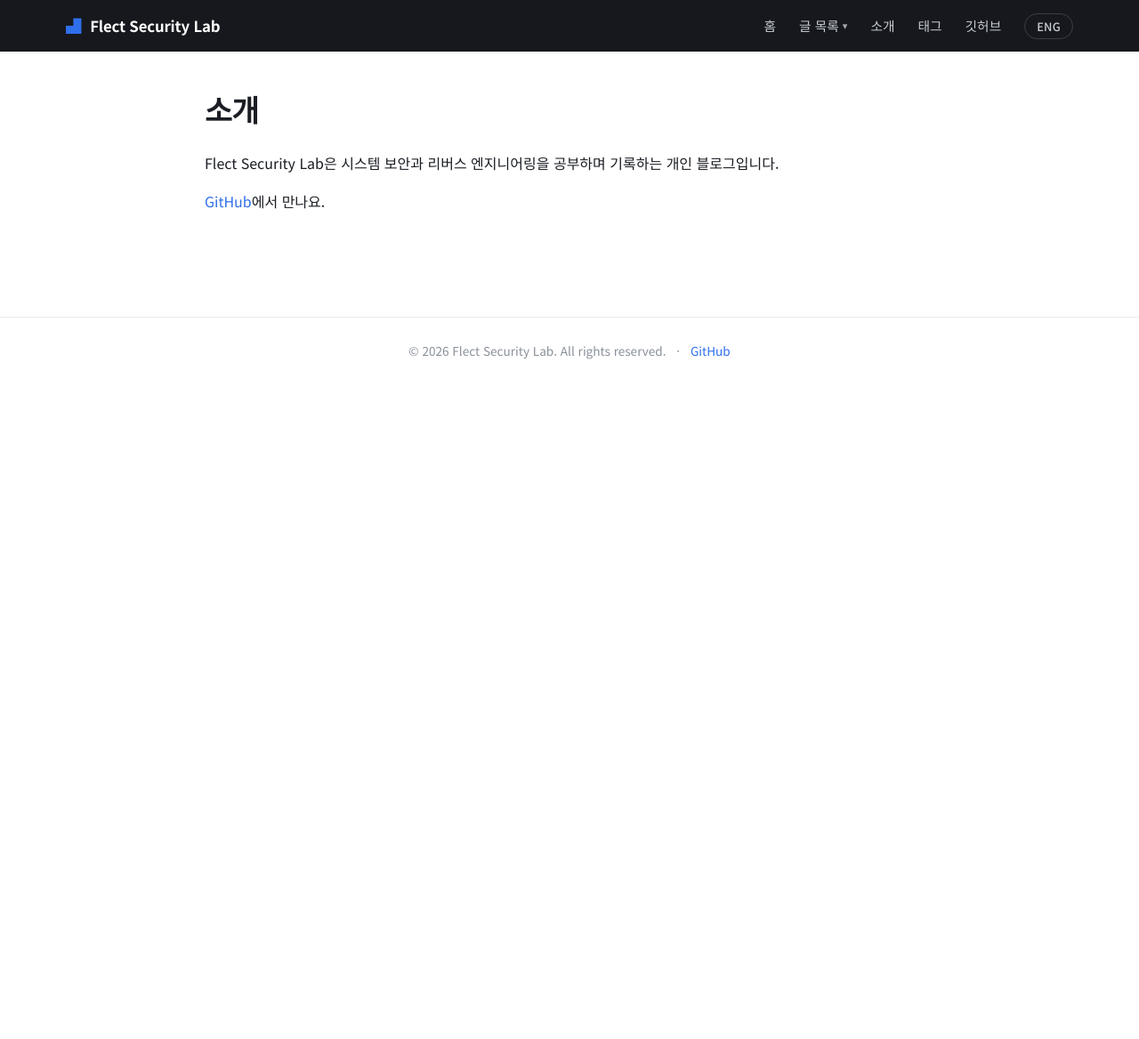
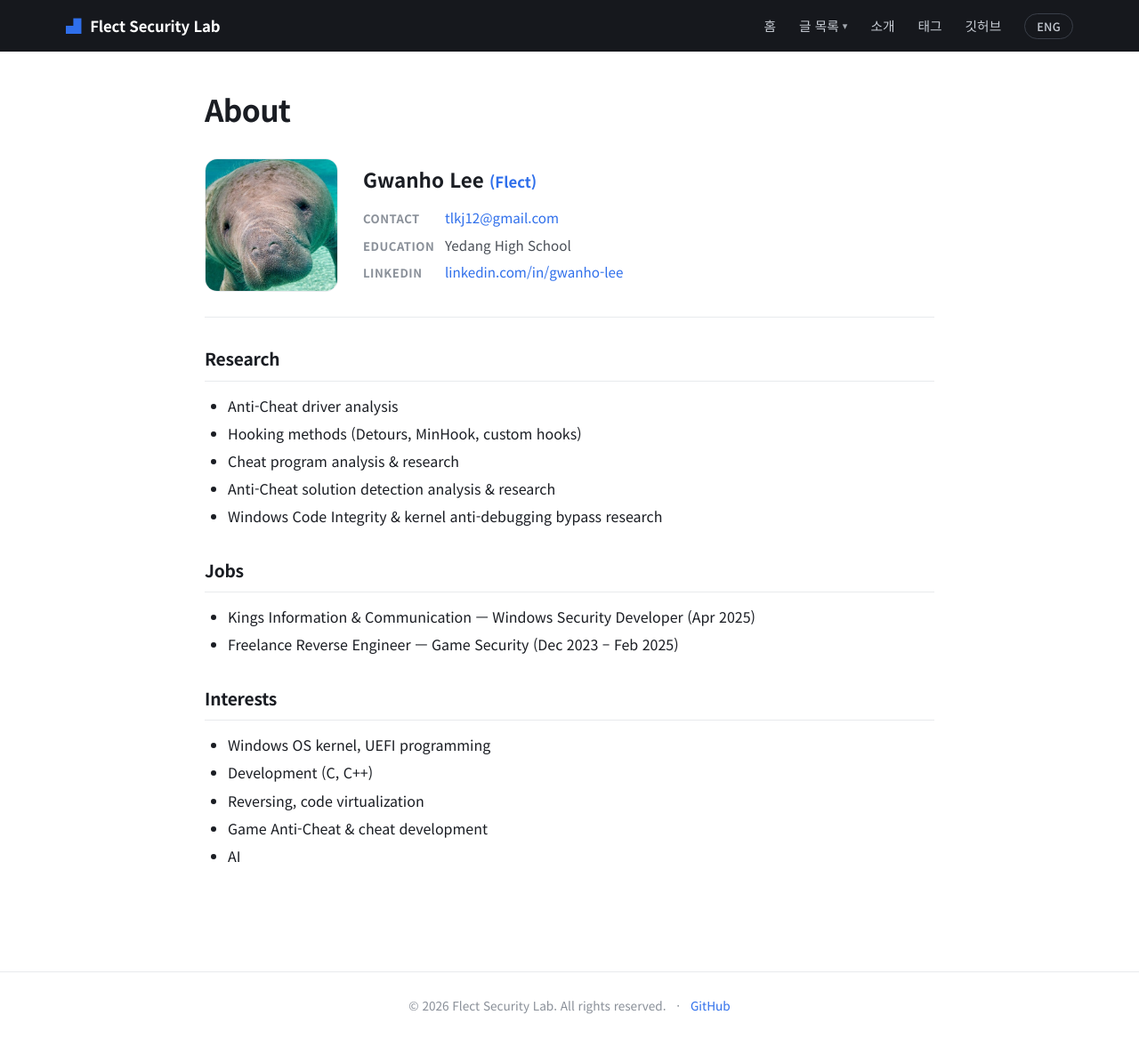
Before and after one commit to LeeGwan/LeeGwan.github.io, a Jekyll site: the page built from ko/about.md, in a window 1280 px wide and 1168 px high. Shown: the whole window at 89% size. Built offline with Jekyll 4.4.1, drawn with Linux system fonts in a browser that asks for light colours.

Commit message:
Add files via upload

```diff
--- a/assets/css/style.css
+++ b/assets/css/style.css
@@ -300,3 +300,26 @@ a:hover { text-decoration: underline; }
   .nav-drop.open .nav-menu { display: block; }
   .content-wide { padding: 28px 0 60px; }
 }
+
+/* ---------- About / profile page ---------- */
+.profile-card {
+  display: flex; gap: 28px; align-items: center;
+  padding: 8px 0 28px; margin-bottom: 8px;
+  border-bottom: 1px solid var(--line);
+}
+.profile-img {
+  width: 150px; height: 150px; object-fit: cover;
+  border-radius: 14px; border: 1px solid var(--line); flex-shrink: 0;
+}
+.profile-name { font-size: 1.4rem; font-weight: 700; margin: 0 0 12px; border: 0; padding: 0; }
+.profile-nick { color: var(--accent); font-weight: 600; font-size: 1.05rem; }
+.profile-list { list-style: none; margin: 0; padding: 0; }
+.profile-list li { margin: 5px 0; font-size: .95rem; color: var(--ink-soft); }
+.profile-list .pk {
+  display: inline-block; min-width: 92px; color: var(--muted);
+  font-weight: 600; font-size: .82rem; text-transform: uppercase; letter-spacing: .04em;
+}
+.profile-page .post-body h2 { font-size: 1.2rem; margin-top: 30px; }
+@media (max-width: 600px) {
+  .profile-card { flex-direction: column; align-items: flex-start; gap: 18px; }
+}
--- a/ko/about.md
+++ b/ko/about.md
@@ -3,16 +3,49 @@ layout: default
 lang: ko
 ref: about
 permalink: /ko/about/
-title: "소개"
+title: "About"
 no_sidebar: true
 ---
-<article class="post">
+<article class="post profile-page">
   <header class="post-head">
-    <h1 class="post-title">소개</h1>
+    <h1 class="post-title">About</h1>
   </header>
+
+  <div class="profile-card">
+    <img class="profile-img" src="{{ '/assets/img/profile.jpg' | relative_url }}" alt="Profile">
+    <div class="profile-meta">
+      <h2 class="profile-name">Gwanho Lee <span class="profile-nick">(Flect)</span></h2>
+      <ul class="profile-list">
+        <li><span class="pk">Contact</span><a href="mailto:tlkj12@gmail.com">tlkj12@gmail.com</a></li>
+        <li><span class="pk">Education</span>Yedang High School</li>
+        <li><span class="pk">LinkedIn</span><a href="https://www.linkedin.com/in/gwanho-lee-731319395/" target="_blank" rel="noopener">linkedin.com/in/gwanho-lee</a></li>
+      </ul>
+    </div>
+  </div>
+
   <div class="post-body">
-    <p>Flect Security Lab은 시스템 보안과 리버스 엔지니어링을 공부하며 기록하는
-    개인 블로그입니다.</p>
-    <p><a href="https://github.com/{{ site.github_username }}">GitHub</a>에서 만나요.</p>
+    <h2>Research</h2>
+    <ul>
+      <li>Anti-Cheat driver analysis</li>
+      <li>Hooking methods (Detours, MinHook, custom hooks)</li>
+      <li>Cheat program analysis &amp; research</li>
+      <li>Anti-Cheat solution detection analysis &amp; research</li>
+      <li>Windows Code Integrity &amp; kernel anti-debugging bypass research</li>
+    </ul>
+
+    <h2>Jobs</h2>
+    <ul>
+      <li>Kings Information &amp; Communication — Windows Security Developer (Apr 2025)</li>
+      <li>Freelance Reverse Engineer — Game Security (Dec 2023 – Feb 2025)</li>
+    </ul>
+
+    <h2>Interests</h2>
+    <ul>
+      <li>Windows OS kernel, UEFI programming</li>
+      <li>Development (C, C++)</li>
+      <li>Reversing, code virtualization</li>
+      <li>Game Anti-Cheat &amp; cheat development</li>
+      <li>AI</li>
+    </ul>
   </div>
 </article>
```
Also changed, not shown: about.md (+37 -4 lines), assets/img/profile.jpg (added).
